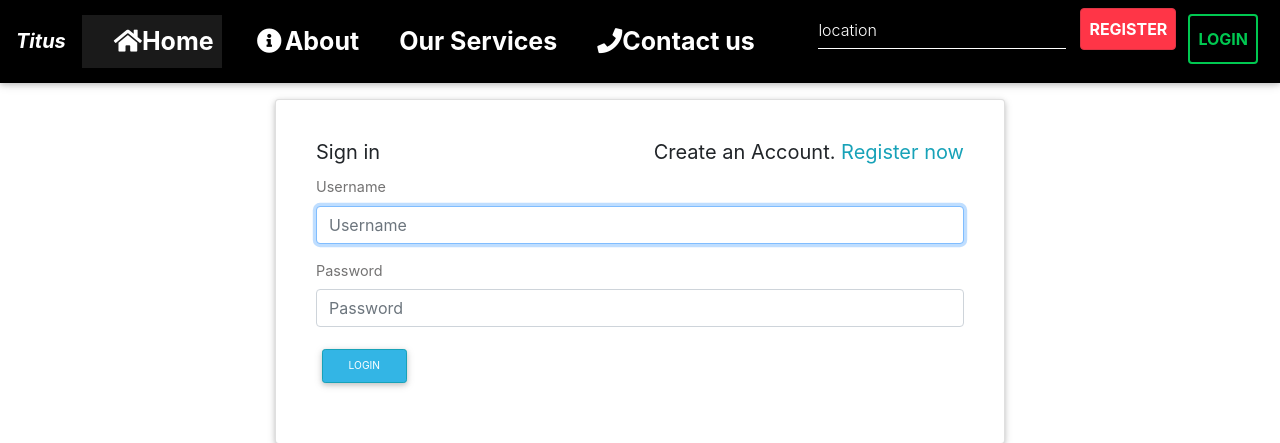
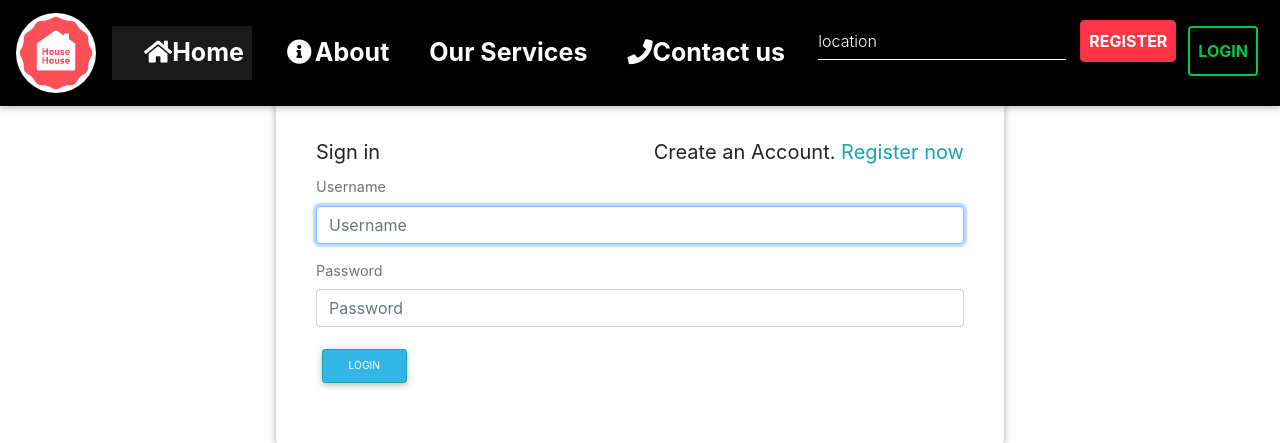
Before and after one commit to costamay/Rentals, a Django app: a page that uses templates/navbar.html in a window 1280 px wide. Shown: the top 443 px of the page. Run offline with Django 3.2, Linux system fonts and the light colour scheme; some libraries are stand-ins or nearby versions; some web fonts are replaced.

```diff
--- a/templates/navbar.html
+++ b/templates/navbar.html
@@ -1,5 +1,5 @@
 <nav class="mb-1 navbar navbar-expand-lg navbar-dark  lighten-1 fixed-top" style="font-weight:bold; background-color:black; font-size:25px" >
-    <a class="navbar-brand" href="/" style="font-style:italic;">Titus</a>
+    <a class="navbar-brand" href="/" style="font-style:italic;"><img src="/static/img/logo.png" alt="HOUSE" style="border-radius:50%; width:80px; height:auto;"></a>
     <button class="navbar-toggler" type="button" data-toggle="collapse" data-target="#navbarSupportedContent-555"
       aria-controls="navbarSupportedContent-555" aria-expanded="false" aria-label="Toggle navigation">
       <span class="navbar-toggler-icon"></span>
@@ -11,12 +11,14 @@
             <span class="sr-only">(current)</span>
           </a>
         </li>
+        {% if not user.is_authenticated%}
         <li class="nav-item">
           <a class="nav-link" href="#about"><i class="fas fa-info-circle ml-4"></i>About</a>
         </li>
         <li class="nav-item">
           <a class="nav-link ml-4" href="#services">Our Services</a>
        </li>
+       {% endif%}
        <li class="nav-item">
             <a class="nav-link" href="#contact"><i class="fa fa-phone ml-4"></i>Contact us</a>
          </li>
```
